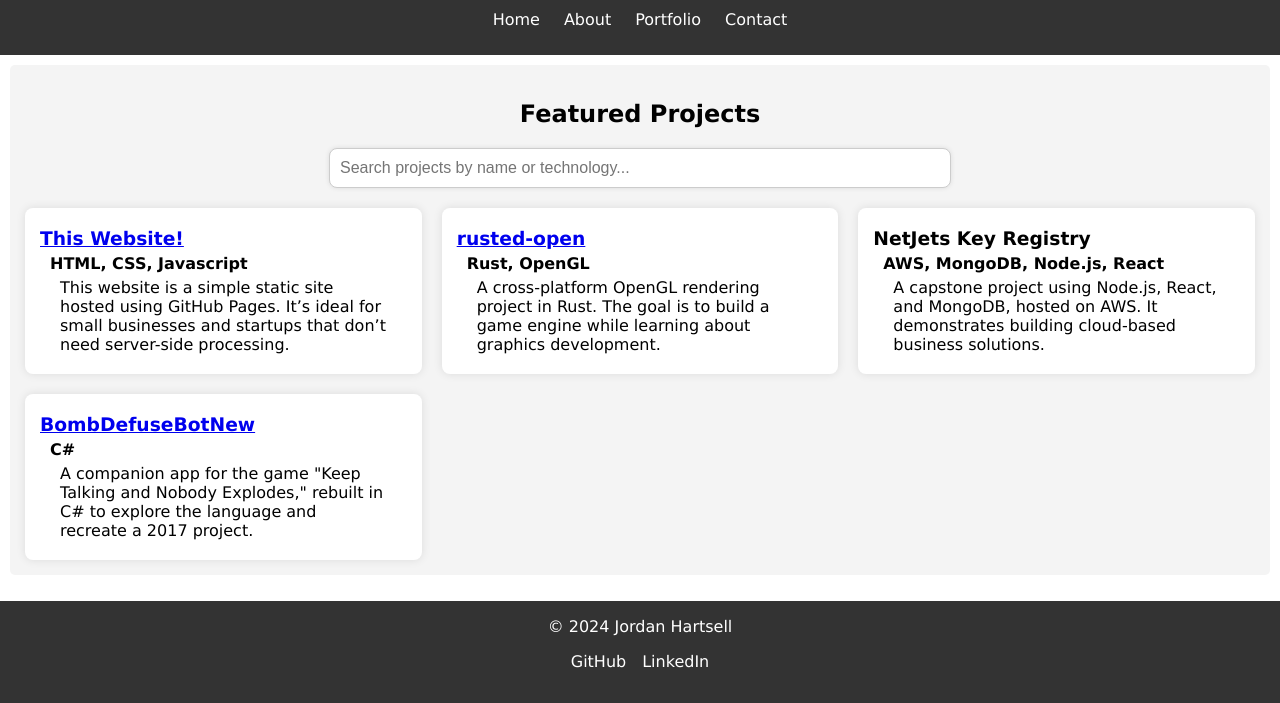
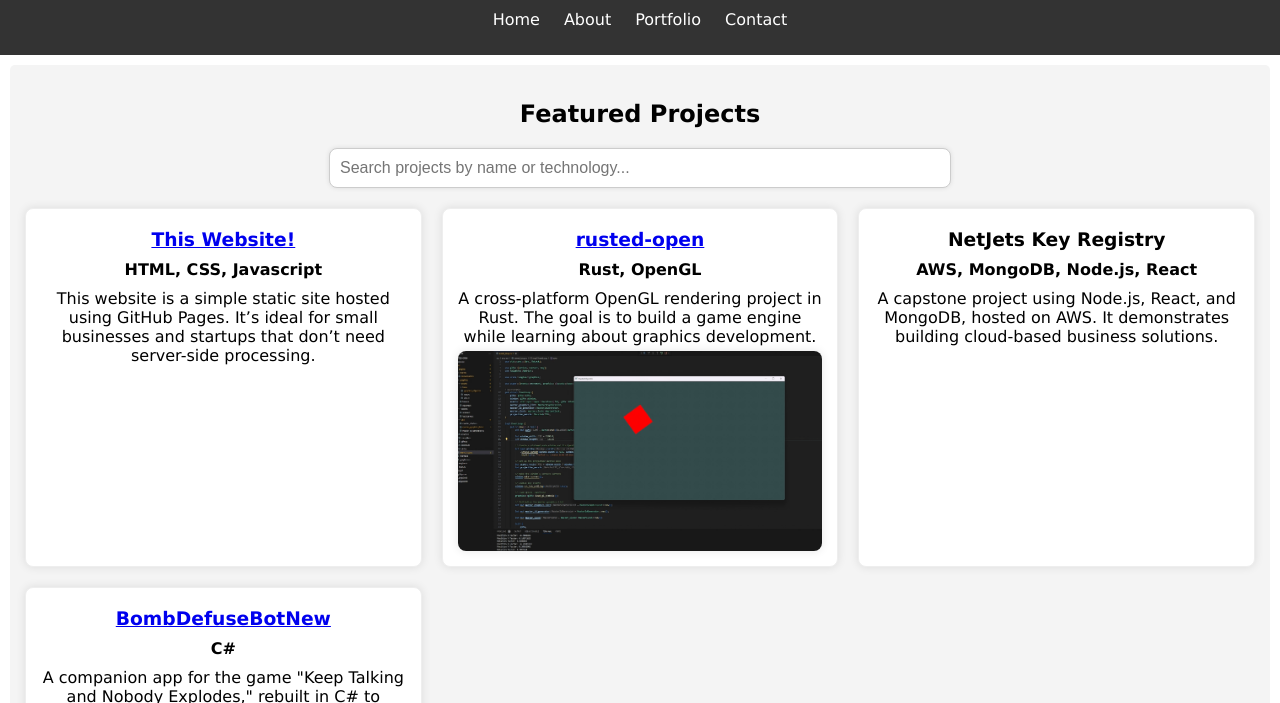
Before and after one commit to HartcoreTech/HartcoreTech.github.io, a website: page portfolio.html in a window 1280 px wide. Shown: the part 97-800 px from the top of the page. Drawn offline with Linux system fonts and the light colour scheme.

Commit message:
Add project gif functionality

```diff
--- a/css/styles.css
+++ b/css/styles.css
@@ -153,14 +153,49 @@ footer a:hover {
 }
 
 .project {
+    display: flex;
+    flex-direction: column;
+    align-items: center;
+    padding: 15px;
+    border: 1px solid #eee;
+    border-radius: 8px;
+    box-shadow: 0 0 10px rgba(0, 0, 0, 0.1);
     background-color: white;
-    padding: 15px;
+}
+
+.project img {
+    width: 100%;
+    max-height: 200px;
+    object-fit: cover;
     border-radius: 8px;
+    margin-bottom: 10px;
+    display: block;
+}
+
+.project:hover {
+    transform: scale(1.05);
+}
+
+.project h3, .project h4, .project p {
+    text-align: center;
+    margin: 5px 0;
+}
+
+.project-gif {
+    width: 100%;
+    max-height: 200px;
+    object-fit: cover;
+    border-radius: 8px;
+    margin-bottom: 10px;
     box-shadow: 0 0 10px rgba(0, 0, 0, 0.1);
     transition: transform 0.2s;
 }
 
-.project:hover {
+.project img:only-of-type {
+    margin-bottom: 0;
+}
+
+.project-gif:hover {
     transform: scale(1.05);
 }
 
--- a/portfolio.html
+++ b/portfolio.html
@@ -43,6 +43,7 @@
                     <h3><a href="https://github.com/Varrxion/rusted-open">rusted-open</a></h3>
                     <h4>Rust, OpenGL</h4>
                     <p>A cross-platform OpenGL rendering project in Rust. The goal is to build a game engine while learning about graphics development.</p>
+                    <img src="gifs/RustEngineDevelopment.gif" alt="A short gif demo for this project" class="project-gif">
                 </div>
 
                 <div class="project">
```
Also changed, not shown: gifs/RustEngineDevelopment.gif (added).
